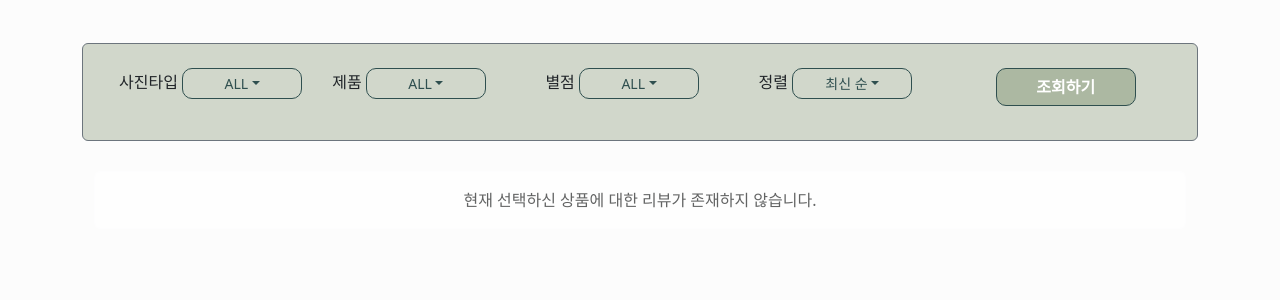
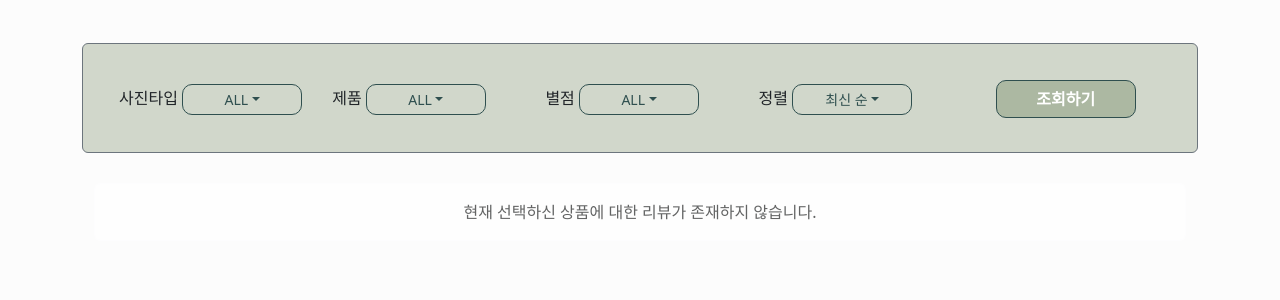
Before and after one commit to asyam9/OptimizedOfficeAI, a Django app: page /reviews/ in a window 1280 px wide. Shown: the part 58-358 px from the top of the page. Run offline with Django 4.2, Linux system fonts and the light colour scheme; data that the repository does not hold is empty; some libraries are stand-ins or nearby versions.

Commit message:
정렬 수정

```diff
--- a/Review_site/templates/Reviews/delete_account.html
+++ b/Review_site/templates/Reviews/delete_account.html
@@ -25,7 +25,7 @@
               </div>
             </form>
             <div class="text-center mt-3">
-              <a href={% url 'index' %} class="btn btn-dark" style="width:200px">홈으로</a>
+              <a href={% url 'home' %} class="btn btn-dark" style="width:200px">홈으로</a>
             </div>
           </div>
         </div>
--- a/Review_site/templates/Reviews/index.html
+++ b/Review_site/templates/Reviews/index.html
@@ -27,7 +27,7 @@
     <div class="p-4 border border-secondary rounded" style="background-color: #ACB8A288;">
       <div class="container-fluid" style='margin-bottom: 10px;'>
         <div class="row row-cols-5">
-          <div class="col dropdown">
+          <div class="col dropdown mt-3">
             사진타입
             <button class="btn btn-sm btn-outline-grey dropdown-toggle btn_filter mx-auto px-auto" type="button" id="ddb_domain" data-bs-toggle="dropdown" aria-expanded="false">{{domain}}</button>
             <ul class="dropdown-menu" aria-labelledby="ddb_domain">
@@ -37,7 +37,7 @@
             </ul>
           </div>
 
-          <div class="col dropdown">
+          <div class="col dropdown mt-3">
           제품
             <button class="btn btn-sm btn-outline-grey dropdown-toggle btn_filter" type="button" id="ddb_product" data-bs-toggle="dropdown" aria-expanded="false">{{product}}</button>
             <ul class="dropdown-menu" aria-labelledby="ddb_product">
@@ -48,7 +48,7 @@
             </ul>
           </div>
 
-          <div class="col dropdown">
+          <div class="col dropdown mt-3">
             별점
             <button class="btn btn-sm btn-outline-grey dropdown-toggle btn_filter" type="button" id="ddb_star" data-bs-toggle="dropdown" aria-expanded="false">{{star}}</button>
             <ul class="dropdown-menu" aria-labelledby="ddb_star">
@@ -61,7 +61,7 @@
             </ul>
           </div>
 
-          <div class="col dropdown">
+          <div class="col dropdown mt-3">
             정렬
             <button class="btn btn-sm btn-outline-grey dropdown-toggle btn_filter" type="button" id="ddb_sort" data-bs-toggle="dropdown" aria-expanded="false">{{sort}}</button>
             <ul class="dropdown-menu" aria-labelledby="ddb_sort">
@@ -71,8 +71,8 @@
             </ul>
           </div>
 
-          <div class="col">
-            <button id="filterButton" class="btn btn-olive mx-4 fw-bold py-auto" onclick="filter({{page}})" style="width:140px; border-color: darkslategrey; border-width: 1px;">조회하기</button>
+          <div class="col mt-1">
+            <button id="filterButton" class="btn btn-olive mx-4 fw-bold py-auto mt-2" onclick="filter({{page}})" style="width:140px; border-color: darkslategrey; border-width: 1px;">조회하기</button>
           </div>
         </div>
       </div>
@@ -175,3 +175,4 @@
 {% endblock script %}
 
 <!--20230629 update-->
+<!--20230703 update-->
```
Also changed, not shown: Review_site/templates/Reviews/review_upload.html (+7 -3 lines).
